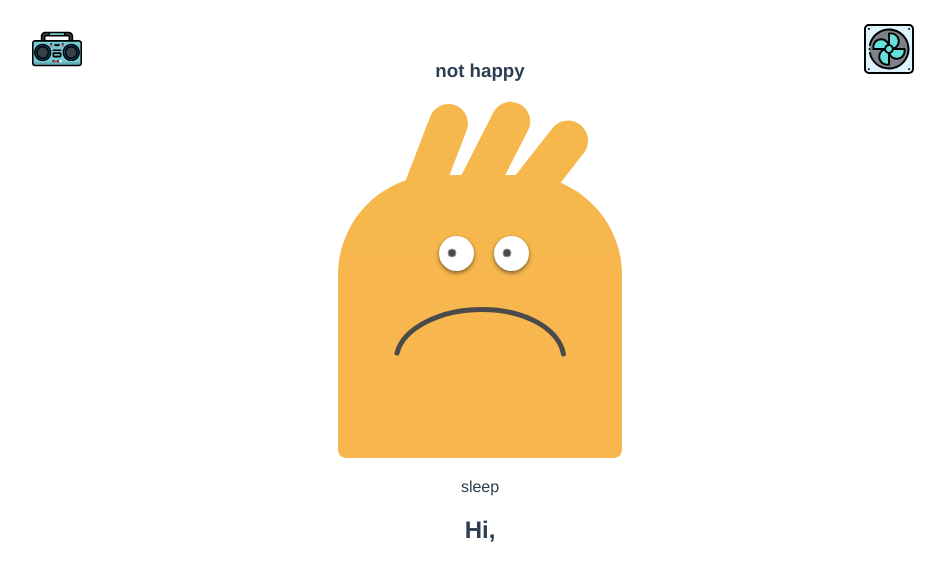
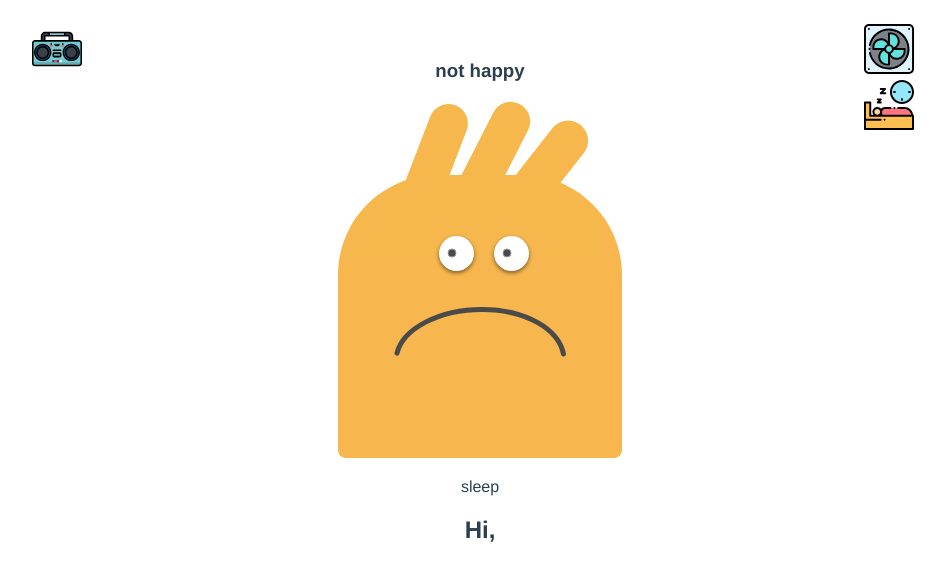
Before and after one commit to dev-ale/webcl-2020-vue-svg-animation, a Vue app: page / in a window 1280 px wide. Shown: the top 580 px of the page, without its empty margins (160-1105 px from the left). Built offline with nearby package versions, Linux system fonts and the light colour scheme.

Commit message:
sleep iconbut no animation yet

```diff
--- a/src/components/Eyes.vue
+++ b/src/components/Eyes.vue
@@ -1,6 +1,46 @@
 <template>
     <div>
         <header>
+            <div class="sleepButton" @click="sleep">
+                <div class="svgCombined">
+                    <!-- Fan Hintergrund SVG-->
+                    <svg style="position: absolute" width="50px" height="50px" viewBox="0 0 512 512" version="1.1" xmlns="http://www.w3.org/2000/svg" xmlns:xlink="http://www.w3.org/1999/xlink">
+                        <g id="Page-1" stroke="none" stroke-width="1" fill="none" fill-rule="evenodd">
+                            <g id="Artboard" transform="translate(-137.000000, -201.000000)" fill-rule="nonzero">
+                                <g id="sleep" transform="translate(137.000000, 201.000000)">
+                                    <g id="XMLID_1528_" transform="translate(10.000000, 10.000000)">
+                                        <g id="XMLID_2495_" transform="translate(0.000000, 220.000000)">
+                                            <circle id="XMLID_2510_" fill="#FED2A4" cx="125.989" cy="96" r="40"></circle>
+                                            <path d="M483.989,136 L165.989,136 L165.989,94.333 C165.989,73.162 183.151,56 204.322,56 L403.989,56 C448.172,56 483.989,91.817 483.989,136 L483.989,136 Z" id="XMLID_2509_" fill="#FF7480"></path>
+                                            <polygon id="XMLID_2493_" fill="#FFBE52" points="54 136 54 0 0 0 0 272 492 272 492 136"></polygon>
+                                        </g>
+                                        <g id="XMLID_1511_" transform="translate(266.000000, 0.000000)" fill="#93E7F8">
+                                            <circle id="XMLID_1532_" cx="113" cy="113" r="113"></circle>
+                                        </g>
+                                    </g>
+                                    <g id="XMLID_538_" fill="#000000">
+                                        <g id="XMLID_539_">
+                                            <g id="XMLID_540_">
+                                                <path d="M503.444,356.116 C498.506,311.124 460.275,276 413.989,276 L350.996,276 C345.474,276 340.996,280.478 340.996,286 C340.996,291.522 345.474,296 350.996,296 L413.989,296 C449.192,296 478.41,322.122 483.277,356 L185.989,356 L185.989,324.333 C185.989,308.71 198.699,296 214.322,296 L270.996,296 C276.518,296 280.996,291.522 280.996,286 C280.996,280.478 276.518,276 270.996,276 L214.322,276 C198.472,276 184.381,283.67 175.562,295.491 C166.41,283.648 152.08,276 135.989,276 C108.419,276 85.989,298.43 85.989,326 C85.989,337.247 89.724,347.637 96.016,356 L74,356 L74,230 C74,224.477 69.522,220 64,220 L10,220 C4.478,220 0,224.477 0,230 L0,502 C0,507.522 4.478,512 10,512 L502,512 C507.522,512 512,507.522 512,502 L512,366 C512,360.969 508.281,356.818 503.444,356.116 Z M105.989,326 C105.989,309.458 119.447,296 135.989,296 C152.531,296 165.989,309.458 165.989,326 C165.989,342.542 152.531,356 135.989,356 C119.447,356 105.989,342.542 105.989,326 Z M492,492 L20,492 L20,416 L170.168,416 C175.69,416 180.168,411.522 180.168,406 C180.168,400.478 175.69,396 170.168,396 L20,396 L20,240 L54,240 L54,366 C54,371.522 58.478,376 64,376 L175.989,376 L492,376 L492,492 Z" id="XMLID_552_"></path>
+                                                <path d="M303.92,278.93 C302.06,280.79 301,283.37 301,286 C301,288.63 302.06,291.21 303.92,293.069 C305.79,294.929 308.359,296 311,296 C313.63,296 316.21,294.93 318.069,293.069 C319.93,291.21 321,288.63 321,286 C321,283.37 319.93,280.79 318.069,278.93 C316.21,277.07 313.63,276 311,276 C308.359,276 305.79,277.069 303.92,278.93 Z" id="XMLID_541_"></path>
+                                                <path d="M210.17,416 C212.8,416 215.37,414.93 217.24,413.069 C219.099,411.21 220.17,408.63 220.17,406 C220.17,403.37 219.1,400.79 217.24,398.93 C215.38,397.07 212.8,396 210.17,396 C207.53,396 204.96,397.069 203.1,398.93 C201.23,400.79 200.17,403.37 200.17,406 C200.17,408.63 201.23,411.21 203.1,413.069 C204.96,414.93 207.54,416 210.17,416 Z" id="XMLID_542_"></path>
+                                                <path d="M172.013,101.468 L192.222,101.468 L164.942,128.748 C162.083,131.608 161.227,135.909 162.774,139.645 C164.322,143.382 167.968,145.818 172.013,145.818 L216.364,145.818 C221.886,145.818 226.364,141.341 226.364,135.818 C226.364,130.295 221.886,125.818 216.364,125.818 L196.155,125.818 L223.435,98.538 C226.294,95.678 227.15,91.377 225.603,87.641 C224.055,83.904 220.409,81.468 216.364,81.468 L172.013,81.468 C166.491,81.468 162.013,85.945 162.013,91.468 C162.013,96.991 166.49,101.468 172.013,101.468 Z" id="XMLID_543_"></path>
+                                                <path d="M140.333,208.321 L147.87,208.321 L133.262,222.929 C130.403,225.789 129.547,230.09 131.094,233.827 C132.642,237.564 136.288,240 140.333,240 L172.013,240 C177.535,240 182.013,235.523 182.013,230 C182.013,224.477 177.535,220 172.013,220 L164.476,220 L179.084,205.392 C181.943,202.532 182.799,198.231 181.252,194.494 C179.704,190.757 176.058,188.321 172.013,188.321 L140.333,188.321 C134.811,188.321 130.333,192.798 130.333,198.321 C130.333,203.844 134.811,208.321 140.333,208.321 Z" id="XMLID_544_"></path>
+                                                <path d="M389,246 C456.822,246 512,190.822 512,123 C512,55.178 456.822,0 389,0 C321.178,0 266,55.178 266,123 C266,190.822 321.178,246 389,246 Z M389,20 C445.794,20 492,66.206 492,123 C492,179.794 445.794,226 389,226 C332.206,226 286,179.794 286,123 C286,66.206 332.206,20 389,20 Z" id="XMLID_547_"></path>
+                                                <path d="M462.317,133.092 L469.272,133.092 C474.794,133.092 479.272,128.615 479.272,123.092 C479.272,117.569 474.794,113.092 469.272,113.092 L462.317,113.092 C456.795,113.092 452.317,117.569 452.317,123.092 C452.317,128.615 456.795,133.092 462.317,133.092 Z" id="XMLID_548_"></path>
+                                                <path d="M325.683,122.908 C325.683,117.385 321.205,112.908 315.683,112.908 L308.728,112.908 C303.206,112.908 298.728,117.385 298.728,122.908 C298.728,128.431 303.206,132.908 308.728,132.908 L315.683,132.908 C321.205,132.908 325.683,128.431 325.683,122.908 Z" id="XMLID_549_"></path>
+                                                <path d="M388.908,186.317 C383.386,186.317 378.908,190.794 378.908,196.317 L378.908,203.273 C378.908,208.796 383.386,213.273 388.908,213.273 C394.43,213.273 398.908,208.796 398.908,203.273 L398.908,196.317 C398.908,190.794 394.431,186.317 388.908,186.317 Z" id="XMLID_550_"></path>
+                                            </g>
+                                        </g>
+                                    </g>
+                                </g>
+                            </g>
+                        </g>
+                    </svg>
+
+                </div>
+
+            </div>
             <div class="musicButton" @click="startMusic">
                 <svg :class="{ 'animate-radio': musicStatus}" width="50px" height="50px" version="1.1" id="Capa_1" xmlns="http://www.w3.org/2000/svg" xmlns:xlink="http://www.w3.org/1999/xlink" x="0px" y="0px"
                      viewBox="0 0 511.999 511.999" style="enable-background:new 0 0 511.999 511.999;" xml:space="preserve">
@@ -384,6 +424,11 @@
         right: 20%;
         top: 3%;
     }
+    .sleepButton {
+        position: fixed;
+        right: 20%;
+        top: 10%;
+    }
     .svgCombined {
         position: relative;
     }
```
